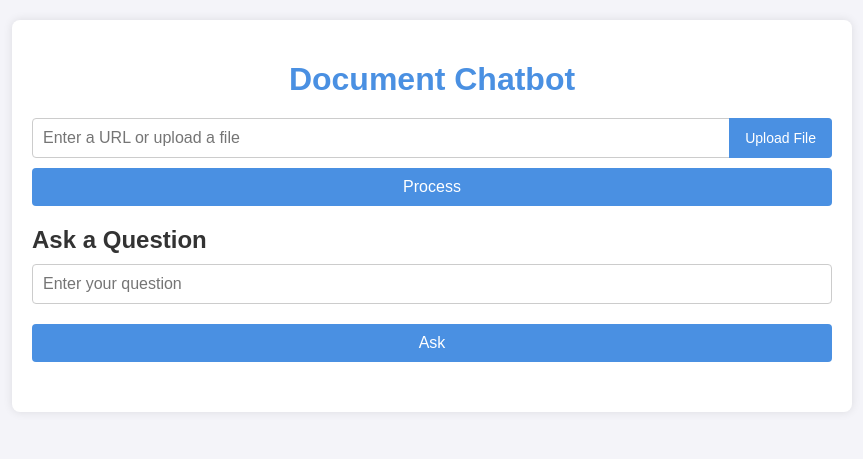
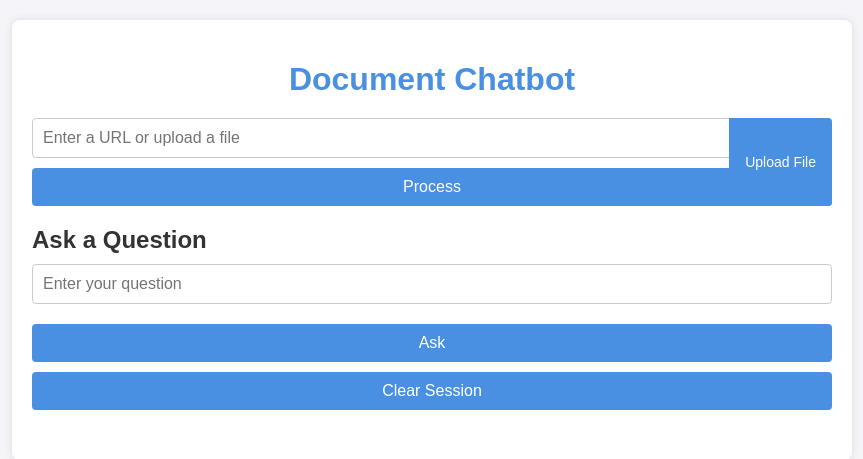
Before and after one commit to sidkodr01/parsebot, a Flask app: page / in a window 1280 px wide. Shown: the top 459 px of the page, without its empty margins (208-1071 px from the left). Run offline with Flask 3, Linux system fonts and the light colour scheme.

Commit message:
fifth commit

```diff
--- a/app.py
+++ b/app.py
@@ -1,5 +1,87 @@
+# from flask import Flask, render_template, request, redirect, url_for, flash
+# import os
+# from chatbot_functions import process_pdf, process_website, process_word_document, initialize_rag_pipeline, rag_pipeline
+
+# # Initialize Flask app
+# app = Flask(__name__)
+# app.secret_key = "supersecretkey"  # Required for flashing messages
+
+# # Temporary storage for the chatbot pipeline
+# qa_pipeline = None
+# vectorstore = None
+
+# @app.route("/", methods=["GET", "POST"])
+# def index():
+#     global qa_pipeline, vectorstore
+
+#     if request.method == "POST":
+#         # Check if a file or URL was provided
+#         url_or_file = request.form.get("url_or_file")
+#         file = request.files.get("file")
+
+#         if file and file.filename:  # File upload
+#             if not file.filename.endswith((".pdf", ".docx")):
+#                 flash("Unsupported file type. Please upload a PDF or Word document.")
+#                 return redirect(url_for("index"))
+
+#             # Save the file temporarily
+#             file_path = os.path.join("uploads", file.filename)
+#             file.save(file_path)
+
+#             # Process the file based on its type
+#             if file.filename.endswith(".pdf"):
+#                 texts = process_pdf(file_path)
+#             else:
+#                 texts = process_word_document(file_path)
+
+#         elif url_or_file:  # URL input
+#             if not url_or_file.startswith(("http://", "https://")):
+#                 flash("Please enter a valid URL.")
+#                 return redirect(url_for("index"))
+
+#             # Process the website
+#             texts = process_website(url_or_file)
+
+#         else:
+#             flash("No input provided. Please enter a URL or upload a file.")
+#             return redirect(url_for("index"))
+
+#         # Initialize the RAG pipeline
+#         qa_pipeline, vectorstore = initialize_rag_pipeline(texts)
+#         flash("Document processed successfully. You can now ask questions.")
+#         return redirect(url_for("index"))
+
+#     return render_template("index.html")
+
+# @app.route("/ask", methods=["POST"])
+# def ask():
+#     global qa_pipeline, vectorstore
+
+#     if not qa_pipeline or not vectorstore:
+#         flash("Please upload a document or enter a URL first.")
+#         return redirect(url_for("index"))
+
+#     user_query = request.form["query"]
+#     if not user_query:
+#         flash("Please enter a question.")
+#         return redirect(url_for("index"))
+
+#     # Get the response from the RAG pipeline
+#     response = rag_pipeline(user_query, qa_pipeline, vectorstore)
+#     return render_template("index.html", query=user_query, response=response)
+
+# if __name__ == "__main__":
+#     # Create uploads directory if it doesn't exist
+#     if not os.path.exists("uploads"):
+#         os.makedirs("uploads")
+
+#     # Run the Flask app
+#     app.run(debug=True)
+
+
+import os
+import tempfile
 from flask import Flask, render_template, request, redirect, url_for, flash
-import os
 from chatbot_functions import process_pdf, process_website, process_word_document, initialize_rag_pipeline, rag_pipeline
 
 # Initialize Flask app
@@ -9,6 +91,9 @@ app.secret_key = "supersecretkey"  # Required for flashing messages
 # Temporary storage for the chatbot pipeline
 qa_pipeline = None
 vectorstore = None
+
+# Create a temporary directory for file uploads
+UPLOAD_FOLDER = tempfile.mkdtemp()
 
 @app.route("/", methods=["GET", "POST"])
 def index():
@@ -25,7 +110,7 @@ def index():
                 return redirect(url_for("index"))
 
             # Save the file temporarily
-            file_path = os.path.join("uploads", file.filename)
+            file_path = os.path.join(UPLOAD_FOLDER, file.filename)
             file.save(file_path)
 
             # Process the file based on its type
@@ -33,6 +118,13 @@ def index():
                 texts = process_pdf(file_path)
             else:
                 texts = process_word_document(file_path)
+
+            # Initialize the RAG pipeline
+            qa_pipeline, vectorstore = initialize_rag_pipeline(texts)
+            flash("Document processed successfully. You can now ask questions.")
+
+            # Delete the file after processing
+            os.remove(file_path)
 
         elif url_or_file:  # URL input
             if not url_or_file.startswith(("http://", "https://")):
@@ -42,14 +134,13 @@ def index():
             # Process the website
             texts = process_website(url_or_file)
 
+            # Initialize the RAG pipeline
+            qa_pipeline, vectorstore = initialize_rag_pipeline(texts)
+            flash("Document processed successfully. You can now ask questions.")
+
         else:
             flash("No input provided. Please enter a URL or upload a file.")
             return redirect(url_for("index"))
-
-        # Initialize the RAG pipeline
-        qa_pipeline, vectorstore = initialize_rag_pipeline(texts)
-        flash("Document processed successfully. You can now ask questions.")
-        return redirect(url_for("index"))
 
     return render_template("index.html")
 
@@ -70,10 +161,14 @@ def ask():
     response = rag_pipeline(user_query, qa_pipeline, vectorstore)
     return render_template("index.html", query=user_query, response=response)
 
+@app.route("/clear", methods=["POST"])
+def clear():
+    global qa_pipeline, vectorstore
+    qa_pipeline = None
+    vectorstore = None
+    flash("Session cleared. Please upload a new document or enter a URL.")
+    return redirect(url_for("index"))
+
 if __name__ == "__main__":
-    # Create uploads directory if it doesn't exist
-    if not os.path.exists("uploads"):
-        os.makedirs("uploads")
-
     # Run the Flask app
     app.run(debug=True)
--- a/static/styles.css
+++ b/static/styles.css
@@ -47,7 +47,7 @@ h2 {
     position: absolute;
     right: 0;
     top: 0;
-    height: 45%;
+    height: 100%;
     background-color: #4a90e2;
     color: white;
     padding: 0 16px;
@@ -79,6 +79,23 @@ h2 {
 
 .process-button:hover {
     background-color: #357abd;
+}
+
+/* Clear Button */
+.clear-button {
+    background-color: #ff4d4d;
+    color: white;
+    padding: 10px 20px;
+    border: none;
+    border-radius: 4px;
+    cursor: pointer;
+    font-size: 16px;
+    margin-top: 10px;
+    width: 100%;
+}
+
+.clear-button:hover {
+    background-color: #cc0000;
 }
 
 /* Query Form Styles */
--- a/templates/index.html
+++ b/templates/index.html
@@ -45,6 +45,9 @@
                 <input type="text" name="query" id="query" placeholder="Enter your question" required>
                 <button type="submit" class="process-button">Ask</button>
             </form>
+            <form action="/clear" method="post">
+                <button type="submit" class="clear-button">Clear Session</button>
+            </form>
         </div>
 
         <!-- Response -->
@@ -64,13 +67,6 @@
             const fileName = this.files[0] ? this.files[0].name : '';
             document.getElementById('url_or_file').value = fileName;
         });
-
-        // Prevent manual editing when a file is selected
-        document.getElementById('url_or_file').addEventListener('input', function() {
-            if (document.getElementById('file').files.length > 0) {
-                this.value = document.getElementById('file').files[0].name;
-            }
-        });
     </script>
 </body>
 </html>
```
